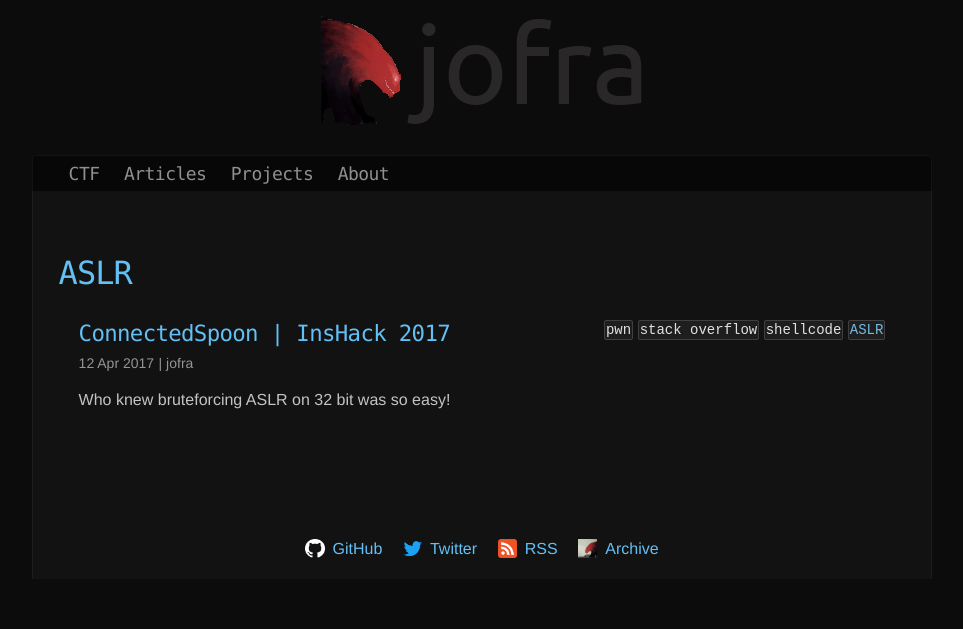
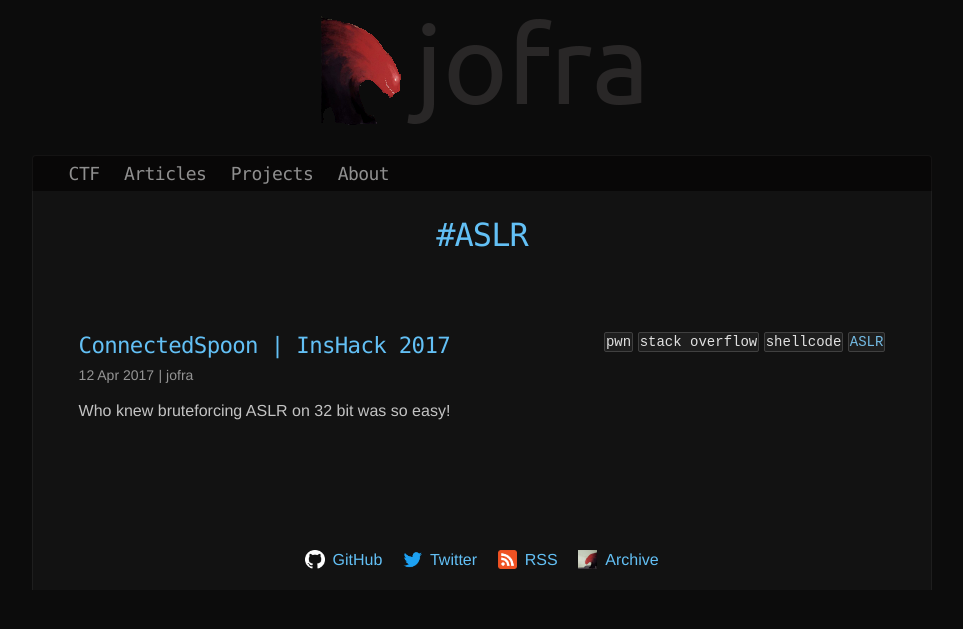
Before and after one commit to Vasco-jofra/Vasco-jofra.github.io, a Jekyll site: the page built from _tags/ASLR.md, in a window 1280 px wide. Shown: the top 629 px of the page, without its empty margins (158-1121 px from the left). Built offline with Jekyll 4.4.1, drawn with Linux system fonts in a browser that asks for light colours.

Commit message:
finalized tags

```diff
--- a/_includes/post_title.html
+++ b/_includes/post_title.html
@@ -3,16 +3,12 @@
   <div>
     <!-- having this a's here creates nestes links which does not work very well. Check if we want to keep it like that -->
     {% for tag in post.tags %}
-      <!-- Add a differente style to a tag which we are currently looking at -->
+      <!-- Add a differente style to a tag which we are currently looking at in the tags page -->
       {% if tag == current_tag %}
-        {%- assign style_class = "current-tag" -%}
+        <a class="tag current-tag" href="/">{{tag}}</a>
       {% else %}
-        {%- assign style_class = "" -%}
+        <a class="tag" href="/tags/{{tag}}">{{tag}}</a>
       {% endif %}
-
-      <a href="/tags/{{tag}}">
-        <code class="{{style_class}} highlighter-rouge">{{tag}}</code>
-      </a>
     {% endfor %}
   </div>
 </div>
--- a/_layouts/tag.html
+++ b/_layouts/tag.html
@@ -8,13 +8,12 @@ layout: default
 <!-- The post that contain this tag -->
 {% assign posts_to_list = "" | split: "" %}
 
-{%for post in site.posts %}
+{% for post in site.posts %}
   {% if post.tags contains current_tag %}
     {% assign posts_to_list = posts_to_list | push: post %}
   {% endif %}
 {% endfor %}
 
-
-<h1>{{current_tag}}</h1>
+<h1 class="tag-title">#{{current_tag}}</h1>
 
 {% include post_list.html %}
--- a/_sass/base.scss
+++ b/_sass/base.scss
@@ -286,8 +286,34 @@ footer a:hover {
   color: $medium_emphasis_text_color;
 }
 
+// ====================
+// tag page
+// ====================
+.tag {
+    padding: 1px;
+    border-radius: 2px;
+
+    background: $code_bg;
+    border: $code_border;
+
+    color: $high_emphasis_text_color !important;
+    font-size: 0.875em;
+    font-family: monospace;
+}
+
+.tag:hover {
+  border: 1px solid $low_emphasis_text_color;
+  text-decoration: none;
+}
+
 .current-tag {
-  color: desaturate($color: $link_blue, $amount: 20) !important;
+    color: desaturate($color: $link_blue, $amount: 20) !important;
+}
+
+.tag-title {
+    text-align: center;
+    margin-bottom: 50px;
+    margin-top: 0px;
 }
 
 // ====================
```
Also changed, not shown: _tags/heap.md (added, +2 -0 lines), archive.md (+1 -0 lines), todo.md (+5 -6 lines).
